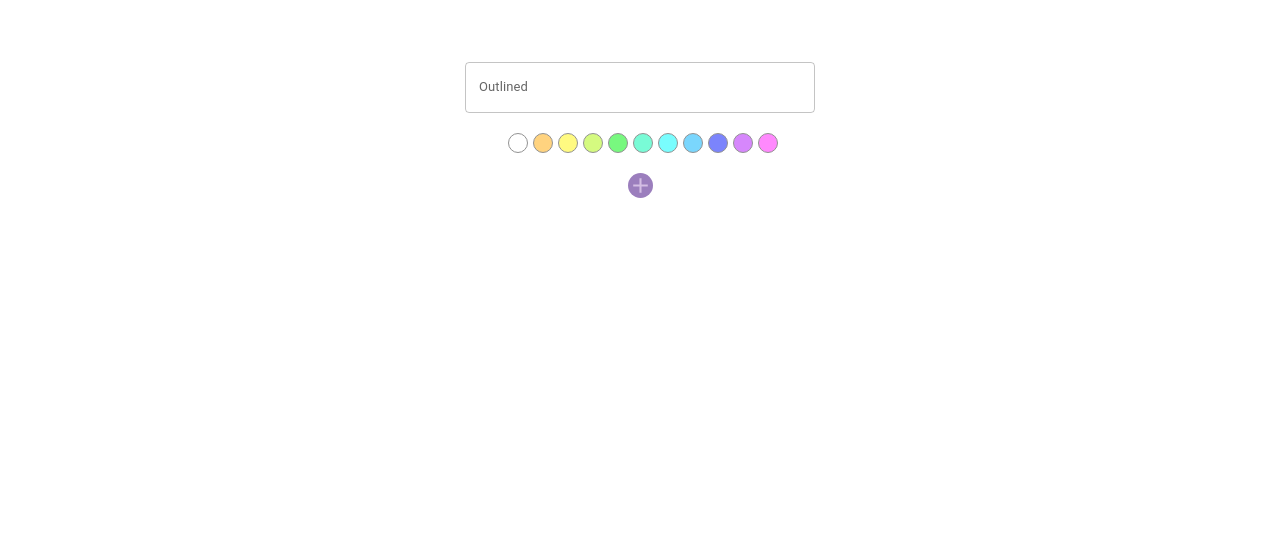
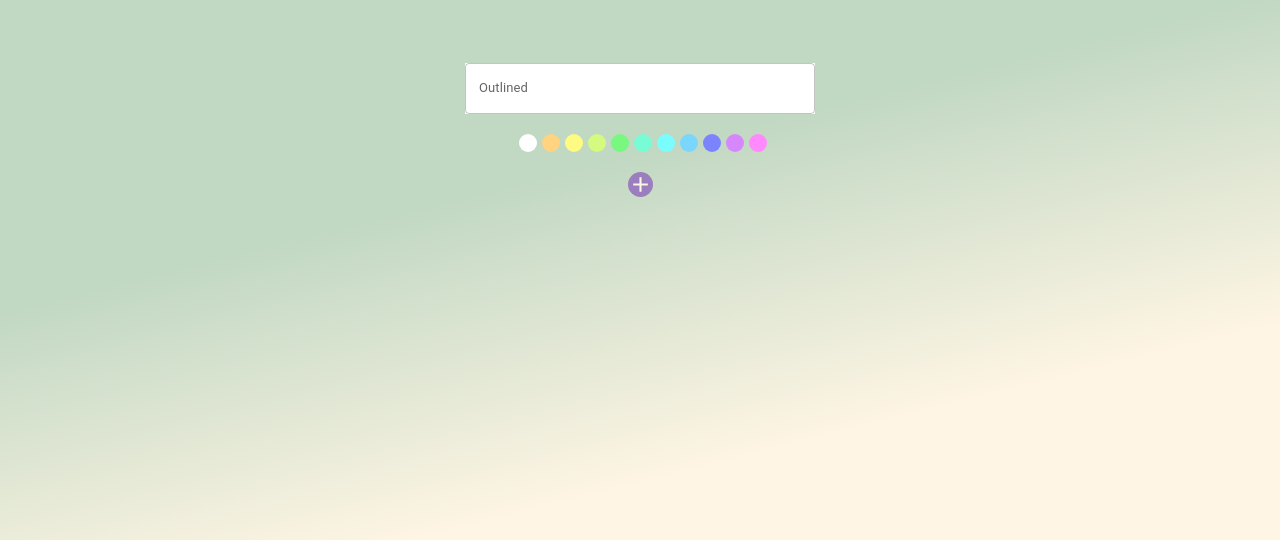
Before and after one commit to fatemeh-z7026/react-note-app, a React (Create React App) app in the folder note-app/: page / in a window 1280 px wide. Shown: the part 260-800 px from the top of the page. Built offline with nearby package versions, Linux system fonts and the light colour scheme.

Commit message:
change some style

```diff
--- a/note-app/src/App.css
+++ b/note-app/src/App.css
@@ -1,6 +1,8 @@
 html {
   font-size: 62.5%;
 }
+body {
+  background: linear-gradient(346deg, rgba(255,245,228,1) 19%, rgba(193,216,195,1) 49%)}
 .color-box {
   border: solid 1px #929292;
   border-radius: 50%;
--- a/note-app/src/components/NoteApp/ColorBox.js
+++ b/note-app/src/components/NoteApp/ColorBox.js
@@ -5,7 +5,9 @@ export default function ColorBox(props) {
   return (
     <div
       className="color-box"
-      style={{ backgroundColor: props.color }}
+      style={{ backgroundColor: props.color ,
+        border: "none",
+      }}
       onClick={() => props.onColor(props.color)}
     ></div>
   );
--- a/note-app/src/components/NoteApp/NoteApp.js
+++ b/note-app/src/components/NoteApp/NoteApp.js
@@ -155,7 +155,7 @@ export default function NoteApp() {
           <Add
             sx={{
               backgroundColor:'#9B7EBD',
-              color:"#D4BEE4",
+              color:"#fff5e4",
               fontSize: "2.5rem",
               // boxShadow: "0px 0px 2px 0px grey",
               cursor: "pointer",
```
